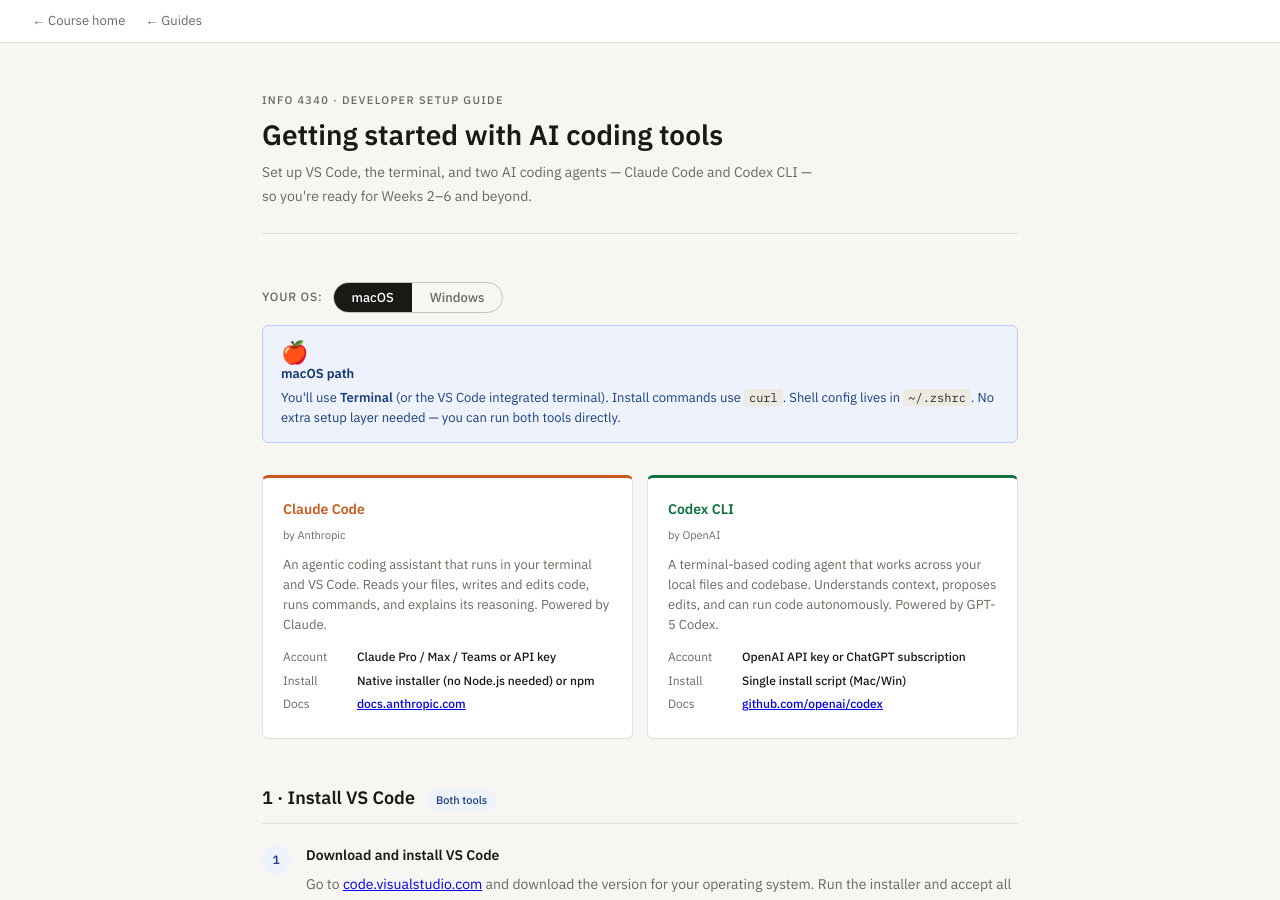
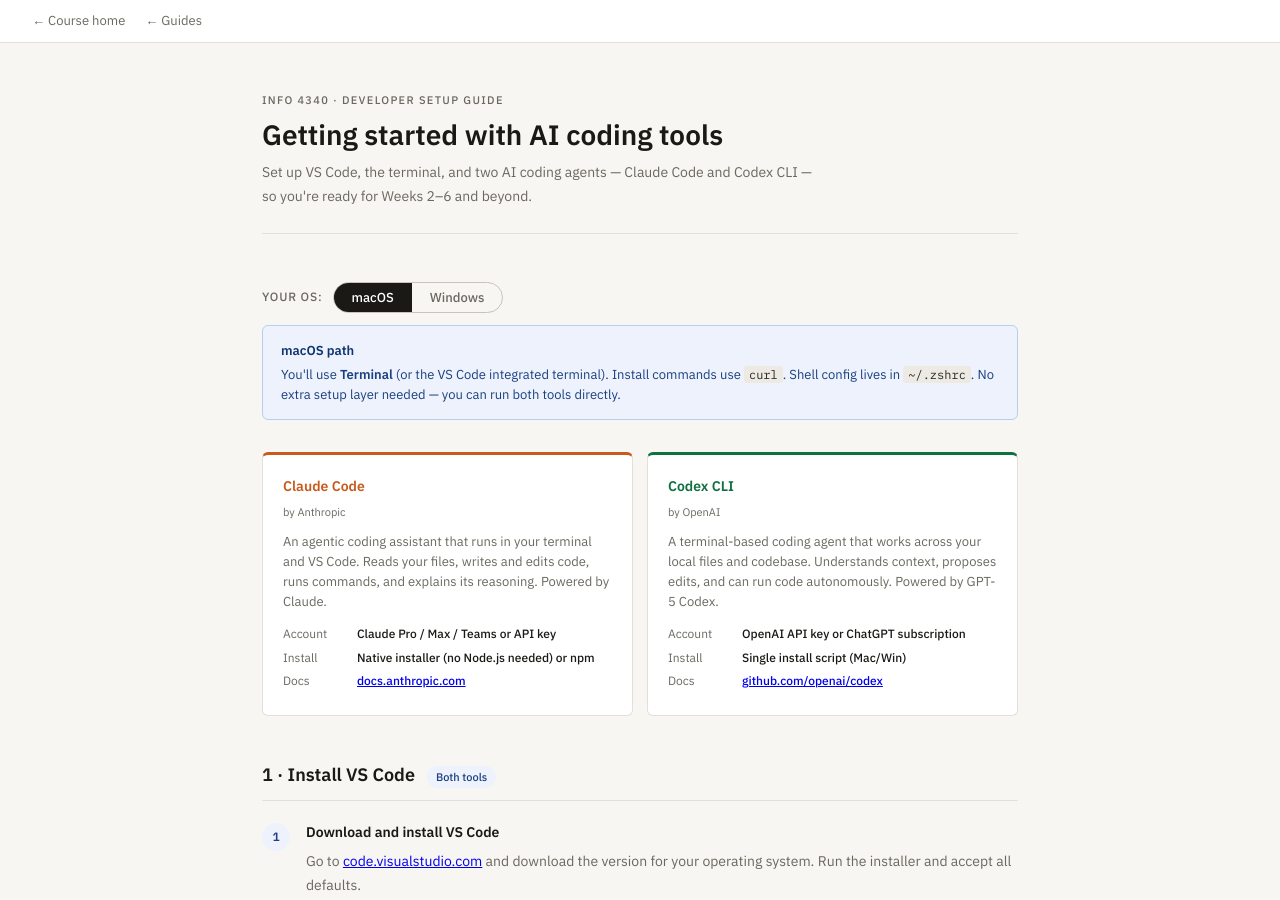
Before and after one commit to steflangehennig/info4340, a Jekyll site: the page built from guides/dev-setup.html, in a window 1280 px wide and 900 px high. Built offline with Jekyll 4.4.1, drawn with Linux system fonts in a browser that asks for light colours.

Commit message:
remove icons

```diff
--- a/guides/dev-setup.html
+++ b/guides/dev-setup.html
@@ -182,14 +182,12 @@ layout: standalone
 
   <!-- OS banners -->
   <div class="mac-only os-banner mac">
-    <div class="os-banner-icon">🍎</div>
     <div>
       <div class="os-banner-title">macOS path</div>
       <div class="os-banner-body">You'll use <strong>Terminal</strong> (or the VS Code integrated terminal). Install commands use <code>curl</code>. Shell config lives in <code>~/.zshrc</code>. No extra setup layer needed — you can run both tools directly.</div>
     </div>
   </div>
   <div class="win-only os-banner win">
-    <div class="os-banner-icon">🪟</div>
     <div>
       <div class="os-banner-title">Windows path — WSL2 required</div>
       <div class="os-banner-body">Both Claude Code and Codex work best through <strong>WSL2</strong> (Windows Subsystem for Linux). You'll install WSL2 first in Section 1, then run all tool installs inside the Ubuntu terminal. Install commands use PowerShell <code>irm</code> for WSL setup, then <code>curl</code> inside Ubuntu for the tools themselves. Keyboard shortcuts use <strong>Ctrl</strong> instead of Cmd.</div>
```
